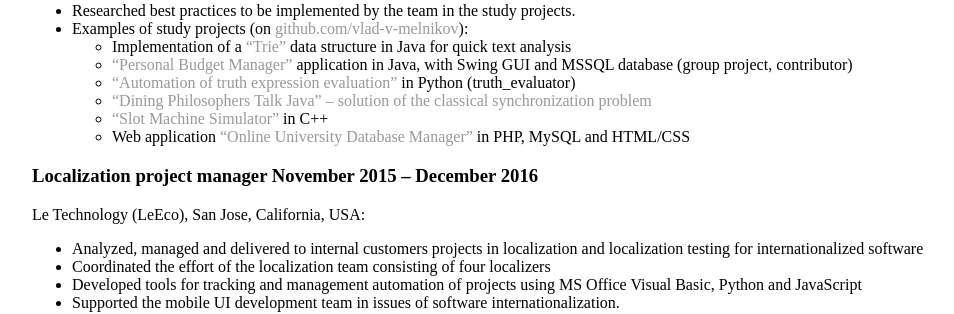
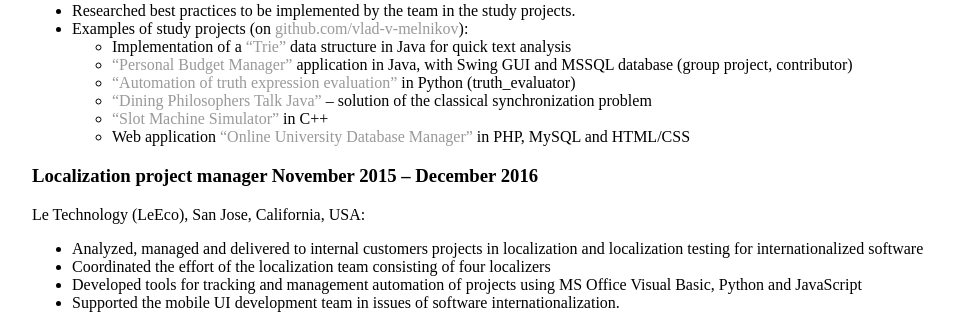
Before and after one commit to vlad-v-melnikov/vlad-v-melnikov.github.io, a Jekyll site: the page built from resume/index.html, in a window 1280 px wide. Shown: the part 869-1183 px from the top of the page, without its empty margins (160-1114 px from the left). Built offline with Jekyll 4.4.1, drawn with Linux system fonts in a browser that asks for light colours; part of the change alters nothing that is shown.

```diff
--- a/resume/index.html
+++ b/resume/index.html
@@ -38,7 +38,7 @@ Concordia University, Montreal:
     <li><a href=https://github.com/Candloid/pbm>“Personal Budget Manager”</a> application in Java, with Swing GUI and MSSQL database (group project,
     contributor)</li>
     <li><a href=https://github.com/vlad-v-melnikov/truth_evaluator>“Automation of truth expression evaluation”</a> in Python (truth_evaluator)</li>
-    <li><a href=https://github.com/vlad-v-melnikov/Dining_Philosophers_Talk_Java>“Dining Philosophers Talk Java” – solution of the classical synchronization problem </li>
+    <li><a href=https://github.com/vlad-v-melnikov/Dining_Philosophers_Talk_Java>“Dining Philosophers Talk Java”</a> – solution of the classical synchronization problem </li>
     <li><a href=https://github.com/vlad-v-melnikov/slot_machine_simulator>“Slot Machine Simulator”</a> in C++</li>
     <li>Web application <a href=https://github.com/vlad-v-melnikov/student_database_php_mySQL>“Online University Database Manager”</a> in PHP, MySQL and HTML/CSS </li>
     </ul>
```
